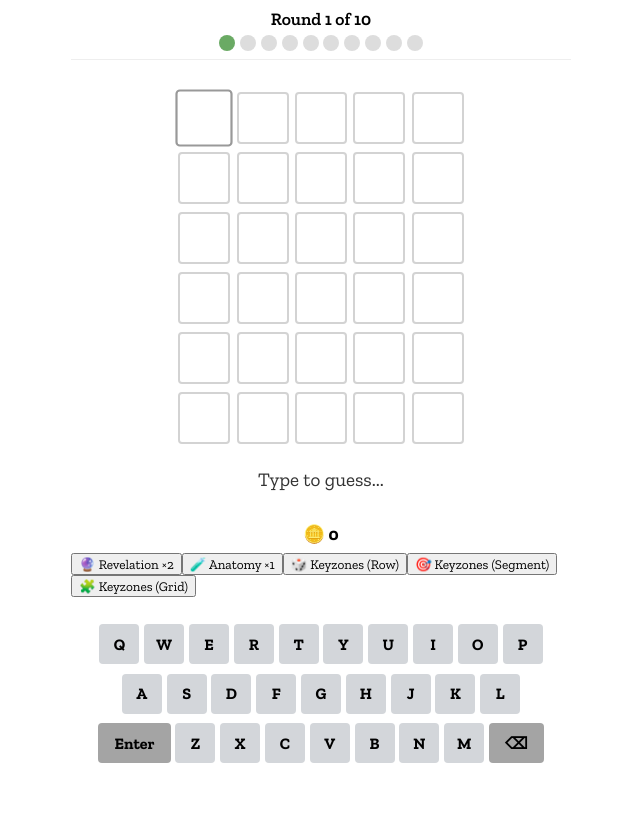
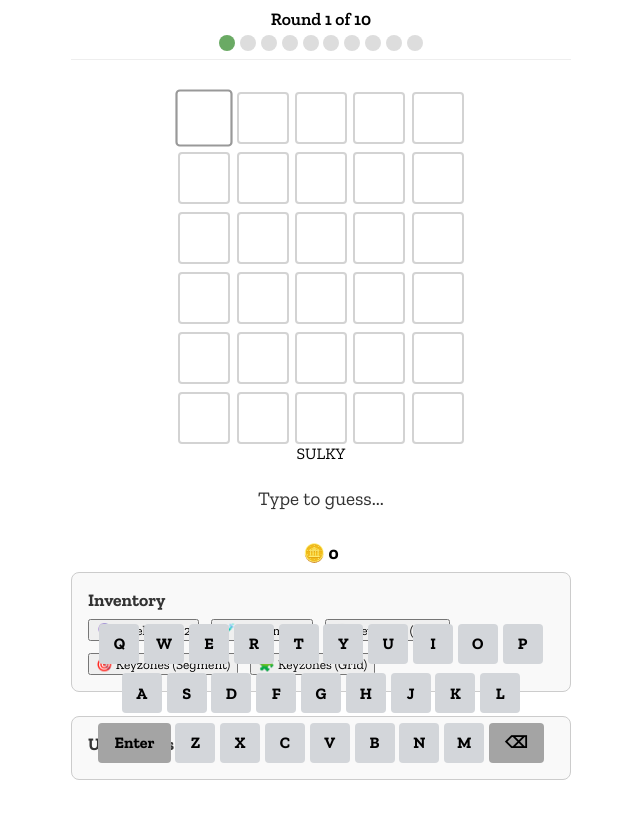
Before and after one commit to gabeszeto/unwordable, a React (Vite) app in the folder game/: page /play in a window 1280 px wide. Shown: the top 818 px of the page, without its empty margins (319-959 px from the left). Built offline with nearby package versions, Linux system fonts and the light colour scheme.

Commit message:
feat: perkdisplay component, need to fix perk components separately

```diff
--- a/game/src/contexts/perks/PerksContext.jsx
+++ b/game/src/contexts/perks/PerksContext.jsx
@@ -4,8 +4,8 @@ const PerksContext = createContext();
 
 export const PerksProvider = ({ children }) => {
     const [perks, setPerks] = useState({
-        revelation: 2,
-        anatomy: 1,
+        Revelation: 2,
+        Anatomy: 2,
         keyzoneRow: 2,
         keyzoneSegment: 2,
         keyzoneGrid: 2,
--- a/game/src/features/game/GameScreen.jsx
+++ b/game/src/features/game/GameScreen.jsx
@@ -9,7 +9,7 @@ import { calculateRoundGold } from '../../contexts/gold/goldUtils.js';
 import { useLevel } from '../../contexts/level/LevelContext';
 
 import { usePerks } from '../../contexts/perks/PerksContext';
-import { perkRegistry } from '../perks/perkRegistry.js';
+import PerkDisplay from './components/PerkDisplay.jsx';
 
 import './gameScreenStyles.css';
 
@@ -27,10 +27,16 @@ export default function GameScreen() {
   const round = stage / 2 + 1;
 
   // Perk states
-  const [componentsUsed, setComponentsUsed] = useState(false);
   const [revealedIndices, setRevealedIndices] = useState([]);
-  const [divineUsed, setDivineUsed] = useState(false);
-  // fix this doodoo and put into array later
+  const [usedPerks, setUsedPerks] = useState([]);
+
+  const markPerkAsUsed = (key) => {
+    setUsedPerks((prev) => (prev.includes(key) ? prev : [...prev, key]));
+  };
+
+  const resetUsedPerks = () => {
+    setUsedPerks([]);
+  };
 
   // KB stuff
   const [keyzoneType, setKeyzoneType] = useState(null); // 'row' | 'segment' | 'grid' | null
@@ -42,6 +48,14 @@ export default function GameScreen() {
   );
 
   const targetWord = targetWords[round - 1];
+
+  // perk stuff
+  const sharedProps = {
+    targetWord,
+    onKBActivate: setKeyzoneType,
+    revealedIndices,
+    setRevealedIndices
+  };
 
   const [virtualKeyHandler, setVirtualKeyHandler] = useState(null);
   const handleKeyPress = (key) => {
@@ -86,17 +100,18 @@ export default function GameScreen() {
               });
               addGold(earned);
               setGoldEarned(earned);
-              await new Promise((resolve) => setTimeout(resolve, 1000)); // 1s pause
+              await new Promise((resolve) => setTimeout(resolve, 1000));
               advanceStage();
+
+              // reset everything including perks
+              resetUsedPerks();
               setRevealedIndices([]);
-              setDivineUsed(false);
               setUsedKeys({});
-              setComponentsUsed(false);
               setKeyzoneType(null);
               setKeyzoneOverlayVisible(false);
             } else {
-              await new Promise((resolve) => setTimeout(resolve, 1500)); // short pause
-              navigate('/'); // send to home screen
+              await new Promise((resolve) => setTimeout(resolve, 1500));
+              navigate('/');
             }
           }}
           setUsedKeys={setUsedKeys}
@@ -110,36 +125,16 @@ export default function GameScreen() {
       </div>
 
       <div className="hud">
-        <div className="round-meter">
-          {Array.from({ length: 10 }, (_, i) => (
-            <div
-              key={i}
-              className={`round-dot ${i + 1 === round ? 'active' : i + 1 < round ? 'complete' : ''}`}
-            />
-          ))}
-        </div>
         <div className="gold-counter">🪙 {gold}</div>
-        <div className="perksDisplay">
-          {Object.entries(perks).map(([key, quantity]) => {
-            if (quantity <= 0) return null;
-            const { component: PerkComponent } = perkRegistry[key] || {};
-            if (!PerkComponent) return null;
+        <PerkDisplay
+          perks={perks}
+          usedPerks={usedPerks}
+          markAsUsed={markPerkAsUsed}
+          usePerk={usePerk}
+          sharedProps={sharedProps}
+        />
 
-            return (
-              <PerkComponent
-                key={key}
-                perkKey={key}
-                targetWord={targetWord}
-                onKBActivate={setKeyzoneType}
-                revealedIndices={revealedIndices}
-                setRevealedIndices={setRevealedIndices}
-                used={key === 'Revelation' ? divineUsed : componentsUsed}
-                setUsed={key === 'Revelation' ? setDivineUsed : setComponentsUsed}
-                onUse={() => usePerk(key)}
-              />
-            );
-          })}
-        </div>
+
       </div>
 
 
--- a/game/src/features/game/components/Board.jsx
+++ b/game/src/features/game/components/Board.jsx
@@ -179,7 +179,7 @@ export default function Board({
       <div className="board">
         {rows}
       </div>
-      {/* <div className="devWord">{targetWord}</div> */}
+      <div className="devWord">{targetWord}</div>
       <div className="status-message">
         {statusMessage || 'Type to guess...'}
       </div>
--- /dev/null
+++ b/game/src/features/game/components/PerkDisplay.jsx
@@ -0,0 +1,62 @@
+import { perkRegistry } from '../../perks/perkRegistry.js';
+
+export default function PerkDisplay({
+    perks,
+    usedPerks,
+    markAsUsed,
+    usePerk,
+    sharedProps
+}) {
+    return (
+        <div className="perksDisplay">
+            <div className="perkSection">
+                <h3>Inventory</h3>
+                <div className="perkGrid">
+                    {Object.entries(perks).map(([key, quantity]) => {
+                        const { component: PerkComponent } = perkRegistry[key] || {};
+                        if (!PerkComponent) return null;
+
+                        const timesUsed = usedPerks.filter(p => p === key).length;
+                        const remaining = quantity - timesUsed;
+                        if (remaining < 0) return null;
+
+                        return (
+                            <PerkComponent
+                                key={`inv-${key}`}
+                                perkKey={key}
+                                usedPerks={usedPerks}
+                                markAsUsed={markAsUsed}
+                                onUse={() => {
+                                    usePerk(key);
+                                    markAsUsed(key);
+                                }}
+                                {...sharedProps}
+                            />
+                        );
+                    })}
+                </div>
+            </div>
+
+            <div className="perkSection">
+                <h3>Used Perks</h3>
+                <div className="perkGrid">
+                    {usedPerks.map((key, index) => {
+                        const { component: PerkComponent } = perkRegistry[key] || {};
+                        if (!PerkComponent) return null;
+
+                        return (
+                            <PerkComponent
+                                key={`used-${key}-${index}`}
+                                perkKey={key}
+                                usedPerks={usedPerks}
+                                markAsUsed={markAsUsed}
+                                onUse={() => { }}
+                                {...sharedProps}
+                            />
+                        );
+                    })}
+                </div>
+            </div>
+        </div>
+    );
+}
--- a/game/src/features/game/gameScreenStyles.css
+++ b/game/src/features/game/gameScreenStyles.css
@@ -105,3 +105,28 @@
     bottom: 0;
     z-index: 5;
 }
+
+.perksDisplay {
+    display: flex;
+    flex-direction: column;
+    gap: 1.5rem;
+}
+
+.perkSection {
+    border: 1px solid #ccc;
+    padding: 1rem;
+    border-radius: 8px;
+    background-color: #f9f9f9;
+}
+
+.perkSection h3 {
+    margin: 0 0 0.5rem;
+    font-size: 1.1rem;
+    color: #333;
+}
+
+.perkGrid {
+    display: flex;
+    flex-wrap: wrap;
+    gap: 0.75rem;
+}
--- a/game/src/features/perks/components/Anatomy.jsx
+++ b/game/src/features/perks/components/Anatomy.jsx
@@ -1,11 +1,16 @@
-import React, { useState } from 'react';
 import '../perks.css';
 import { usePerks } from '../../../contexts/perks/PerksContext';
 
-export default function Anatomy({ targetWord, perkKey }) {
-  const { perks, usePerk } = usePerks();
-  const [used, setUsed] = useState(false);
+export default function Anatomy({
+  targetWord,
+  perkKey = 'Anatomy',
+  usedPerks = [],
+  markAsUsed = () => {},
+  onUse = () => {},
+}) {
+  const { perks } = usePerks();
   const quantity = perks[perkKey] || 0;
+  const used = usedPerks.includes(perkKey);
 
   const countVowels = (word) =>
     word.split('').filter((ch) => 'AEIOU'.includes(ch)).length;
@@ -14,13 +19,14 @@ export default function Anatomy({ targetWord, perkKey }) {
   const consonantCount = targetWord.length - vowelCount;
 
   const handleClick = () => {
-    if (used || quantity === 0) return;
-    setUsed(true);
-    usePerk(perkKey);
+    if (used || quantity <= 0) return;
+
+    markAsUsed(perkKey);
+    onUse(); // decrement quantity
   };
 
   return (
-    <button className="perk-button" onClick={handleClick} disabled={used || quantity === 0}>
+    <button className="perk-button" onClick={handleClick} disabled={used || quantity <= 0}>
       🧪 Anatomy ×{quantity}
       {used && (
         <div className="perk-result">
--- a/game/src/features/perks/components/Revelation.jsx
+++ b/game/src/features/perks/components/Revelation.jsx
@@ -5,12 +5,13 @@ export default function Revelation({
   targetWord,
   revealedIndices,
   setRevealedIndices,
-  used,
-  setUsed,
+  usedPerks,
+  markAsUsed,
   onUse,
 }) {
   const { perks } = usePerks();
   const quantity = perks[perkKey] || 0;
+  const used = usedPerks.includes(perkKey);
 
   const handleClick = () => {
     if (used || quantity <= 0) return;
@@ -23,8 +24,9 @@ export default function Revelation({
 
     const randomIndex = unrevealed[Math.floor(Math.random() * unrevealed.length)];
     setRevealedIndices([...revealedIndices, randomIndex]);
-    setUsed(true);
-    onUse(); // decrements count
+
+    markAsUsed(perkKey); // updates usedPerks array
+    onUse(); // decrements quantity
   };
 
   return (
--- a/game/src/features/perks/perkRegistry.js
+++ b/game/src/features/perks/perkRegistry.js
@@ -5,15 +5,15 @@ import Revelation from './components/Revelation';
 import Anatomy from './components/Anatomy';
 
 export const perkRegistry = {
-  revelation: {
-    name: "revelation",
+  Revelation: {
+    name: "Revelation",
     description: "Reveals 1 correct letter in the right position.",
     rarity: "rare",
     component: Revelation,
     props: ['targetWord', 'revealedIndices', 'setRevealedIndices', 'used', 'setUsed', 'onUse']
   },
-  anatomy: {
-    name: "anatomy",
+  Anatomy: {
+    name: "Anatomy",
     description: "Tells you how many vowels and consonants are in the word.",
     rarity: "basic",
     component: Anatomy,
@@ -54,7 +54,7 @@ export const perkRegistry = {
 //         description: "Shows simulated top 3 penultimate guesses.",
 //         rarity: "basic",
 //     },
-//     anatomy: {
+//     Anatomy: {
 //         name: "Anatomy",
 //         description: "Tells you how many vowels and consonants are in the word.",
 //         rarity: "basic",
--- a/game/src/features/shop/ShopScreen.jsx
+++ b/game/src/features/shop/ShopScreen.jsx
@@ -11,8 +11,8 @@ export default function ShopScreen() {
   const { perks, addPerk } = usePerks();
 
   const perksForSale = [
-    { id: 'revelation', name: '🔮 Divine Insight', cost: 1 },
-    { id: 'anatomy', name: '🧪 Components', cost: 1 },
+    { id: 'Revelation', name: '🔮 Divine Insight', cost: 1 },
+    { id: 'Anatomy', name: '🧪 Components', cost: 1 },
     { id: 'placeholder3', name: '🚧 Perk 3 (coming soon)', cost: 999 },
     { id: 'placeholder4', name: '🚧 Perk 4 (coming soon)', cost: 999 },
   ];
```
